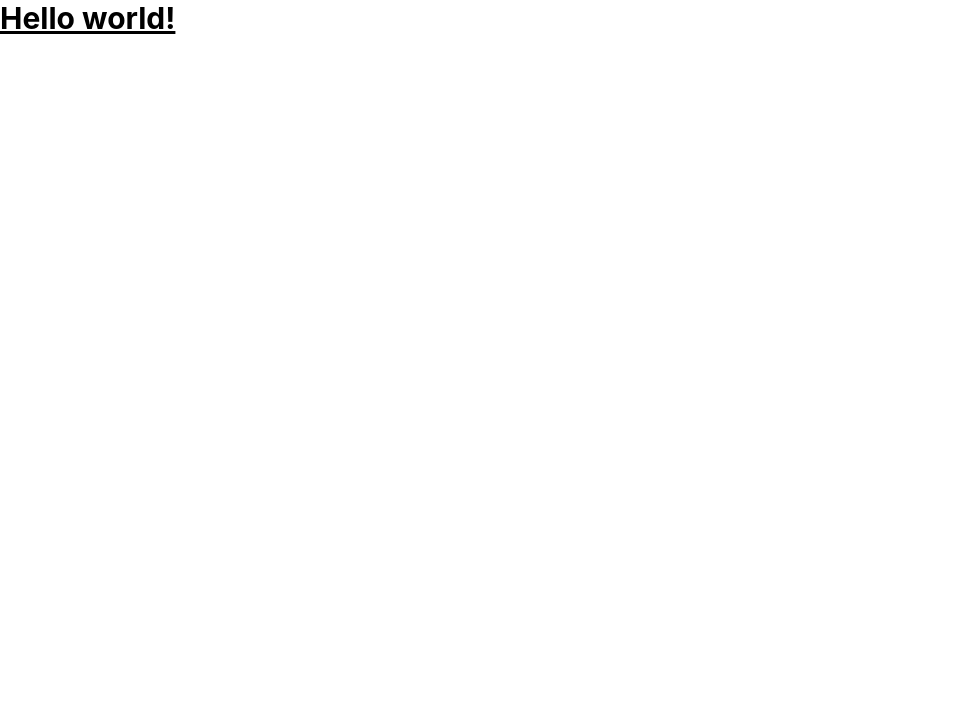
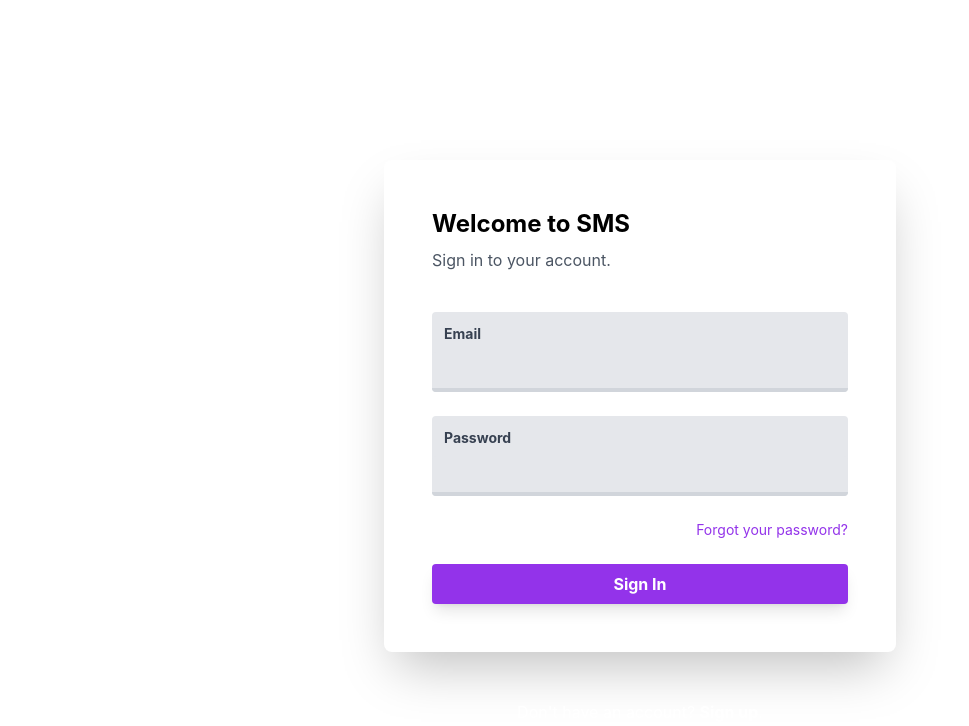
Before and after one commit to VimukthiRandika1997/School-Management-System, a Next.js app: page /login in a window 1280 px wide. Shown: the top 726 px of the page, without its empty margins (0-969 px from the left). Built offline with nearby package versions, Linux system fonts and the light colour scheme.

Commit message:
SignIN Page added

```diff
--- a/pages/login.tsx
+++ b/pages/login.tsx
@@ -1,10 +1,54 @@
+
+// import Head from 'next/head'
+// import Image from 'next/image'
+// import styles from './Home.module.css'
+
+export default function login() {
+  return (
+    <div>
+      <div className="min-h-screen px-2 pt-12 pb-6 body-bg md:pt-20 md:px-0">
+    <header className="max-w-lg mx-auto">
+        <a href="welcome">
+            <h1 className="text-4xl font-bold text-center text-white">Startup</h1>
+        </a>
+    </header>
+
+    <main className="max-w-lg p-8 mx-auto my-10 bg-white rounded-lg shadow-2xl md:p-12">
+        <section>
+            <h3 className="text-2xl font-bold">Welcome to SMS</h3>
+            <p className="pt-2 text-gray-600">Sign in to your account.</p>
+        </section>
+
+        <section className="mt-10">
+            <form className="flex flex-col" method="POST" action="#">
+                <div className="pt-3 mb-6 bg-gray-200 rounded">
+                    <label className="block mb-2 ml-3 text-sm font-bold text-gray-700" htmlFor="email">Email</label>
+                    <input type="text" id="email" className="w-full px-3 pb-3 text-gray-700 transition duration-500 bg-gray-200 border-b-4 border-gray-300 rounded focus:outline-none focus:border-purple-600"/>
+                </div>
+                <div className="pt-3 mb-6 bg-gray-200 rounded">
+                    <label className="block mb-2 ml-3 text-sm font-bold text-gray-700" htmlFor="password">Password</label>
+                    <input type="password" id="password" className="w-full px-3 pb-3 text-gray-700 transition duration-500 bg-gray-200 border-b-4 border-gray-300 rounded focus:outline-none focus:border-purple-600"/>
+                </div>
+                <div className="flex justify-end">
+                    <a href="#" className="mb-6 text-sm text-purple-600 hover:text-purple-700 hover:underline">Forgot your password?</a>
+                </div>
+                <button className="py-2 font-bold text-white transition duration-200 bg-purple-600 rounded shadow-lg hover:bg-purple-700 hover:shadow-xl" type="submit">Sign In</button>
+            </form>
+        </section>
+    </main>
+
+    <div className="max-w-lg mx-auto mt-12 mb-6 text-center">
+        <p className="text-white">Don't have an account? <a href="#" className="font-bold hover:underline">Sign up</a>.</p>
+    </div>
+
+    <footer className="flex justify-center max-w-lg mx-auto text-white">
+        <a href="#" className="hover:underline">Contact</a>
+        <span className="mx-3">•</span>
+        <a href="#" className="hover:underline">Privacy</a>
 
 
-
-export default function login() {
-    return (
-      <h1 className="text-3xl font-bold underline">
-        Hello world!
-      </h1>
-    )
-  }
+    </footer>
+</div>
+    </div>
+  )
+}
--- /dev/null
+++ b/pages/welcome.tsx
@@ -0,0 +1,7 @@
+export default function welcome(){
+    return (
+        <div>
+            <h1>Hello and welcome </h1>
+        </div>
+    )
+}
```
